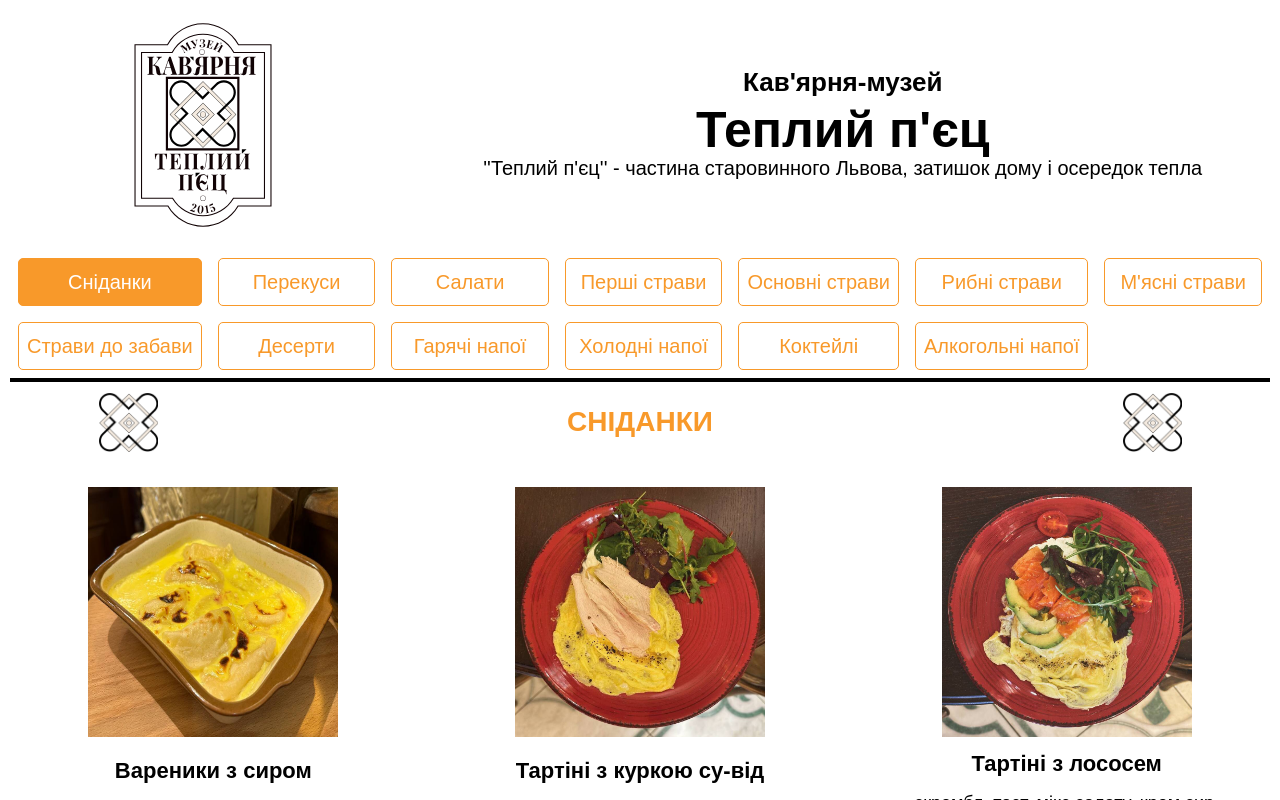
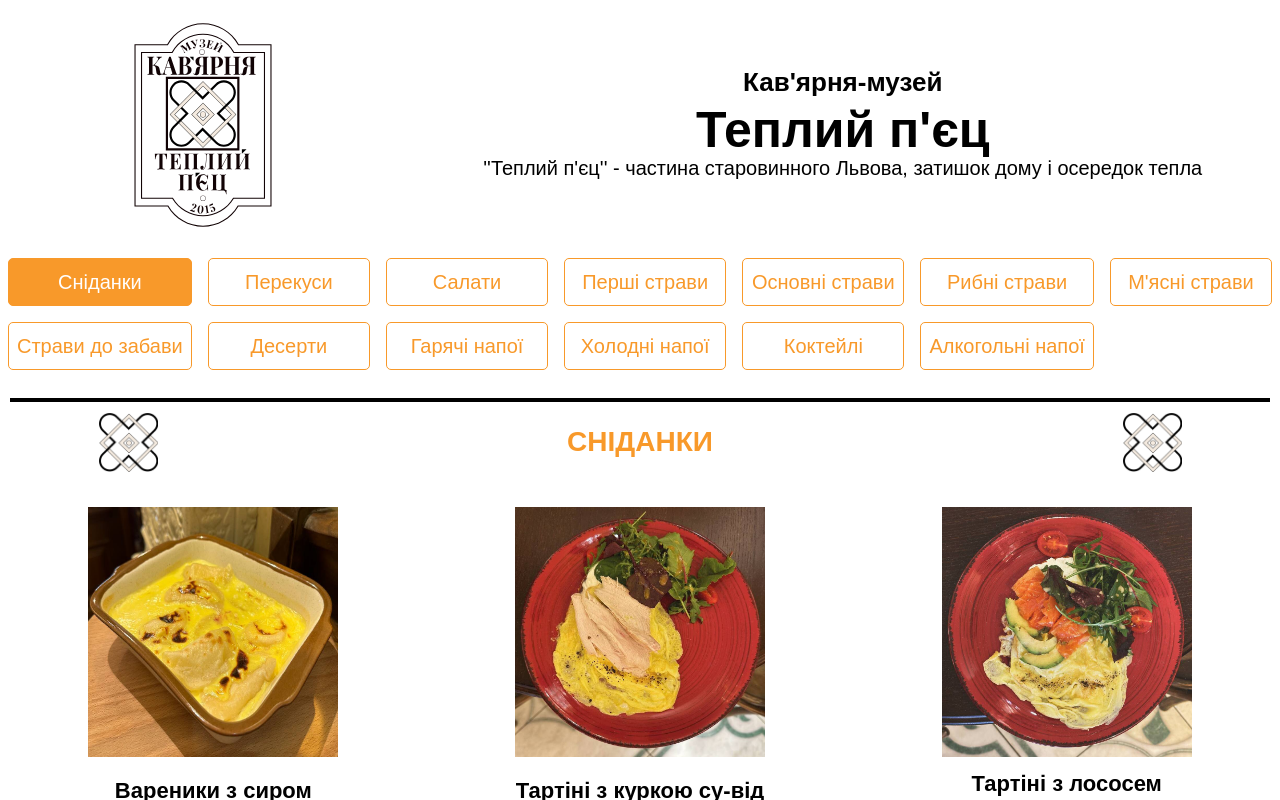
Before and after one commit to ShvydchenkoAndrii/tepliy_pjec_menu, a Next.js app: page / in a window 1280 px wide. Shown: the top 800 px of the page. Built offline with nearby package versions, Linux system fonts and the light colour scheme.

Commit message:
deleted border from menuBar and replaced with underLine

```diff
--- a/components/Menu/Menu.js
+++ b/components/Menu/Menu.js
@@ -49,9 +49,7 @@
               key={item.name}
               id={item.name}
               className={`  ${
-                item.clicked
-                  ? "menuBarButtClicked"
-                  : "menuBarButt"
+                item.clicked ? "menuBarButtClicked" : "menuBarButt"
               } menuBarButt`}
             >
               {item.name}
@@ -59,6 +57,7 @@
           );
         })}
       </div>
+      <div className="blackUnderlline"></div>
       {menu[0].clicked ? <Breakfasts /> : null}
       {menu[1].clicked ? <Snacks /> : null}
       {menu[2].clicked ? <Salads /> : null}
--- a/styles/globals.css
+++ b/styles/globals.css
@@ -46,10 +46,6 @@
   display: flex;
   overflow-x: auto;
   flex-wrap: nowrap;
-  border-color: rgb(0 0 0);
-  border-bottom-width: 4px;
-  margin-left: 10px;
-  margin-right: 10px;
 }
 
 .menuBarButt {
```
